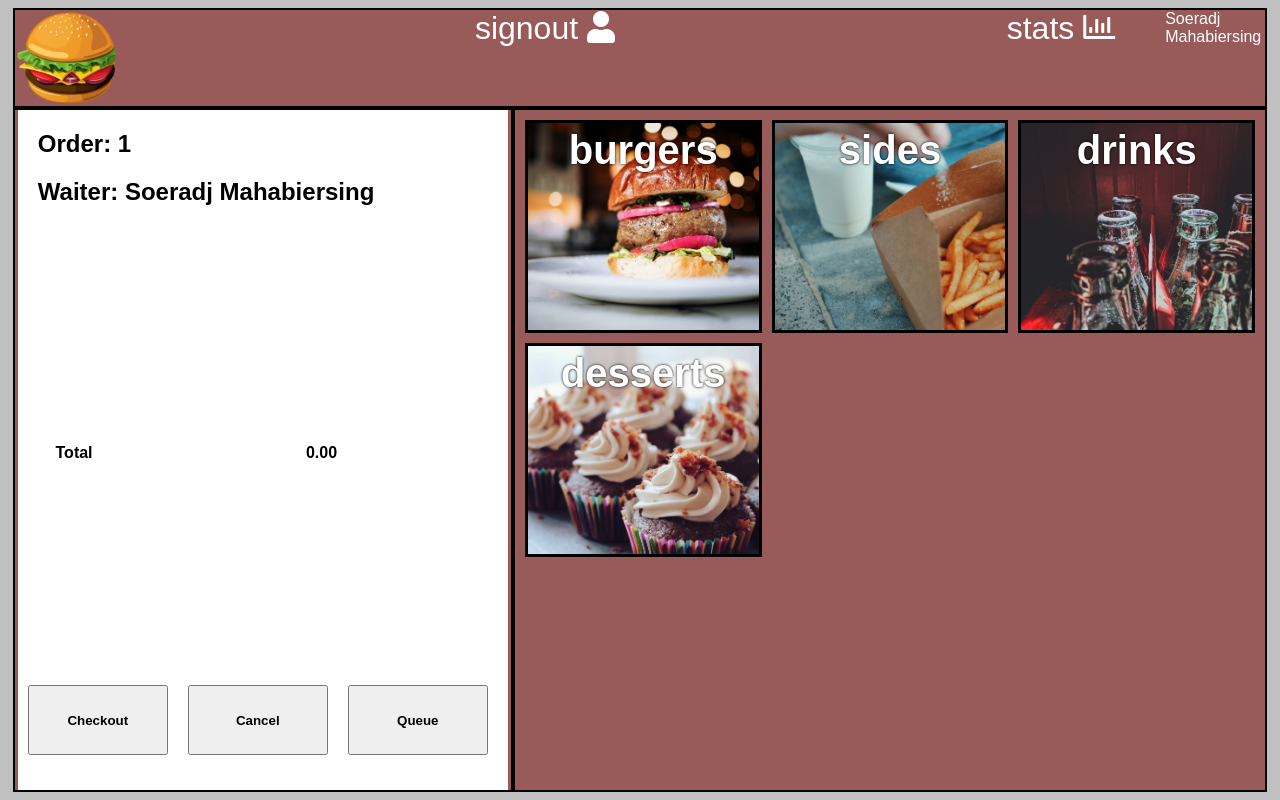
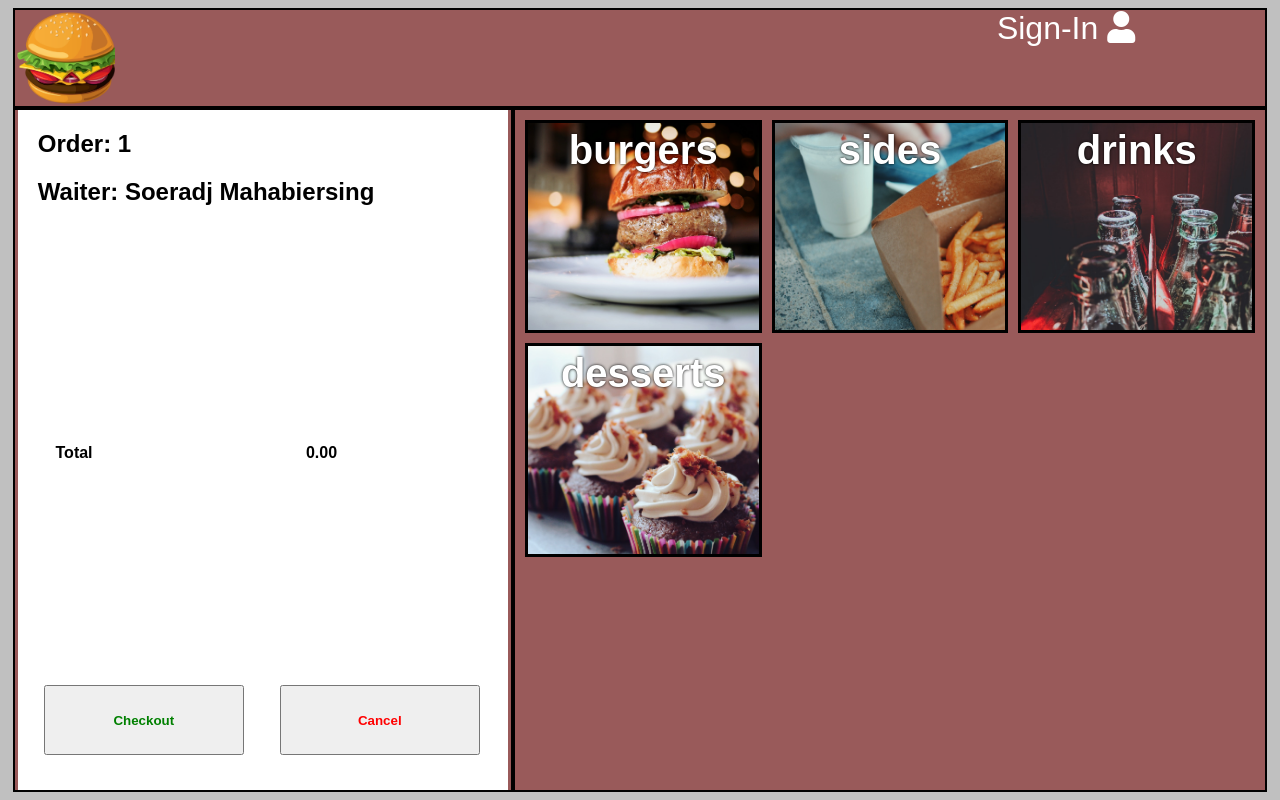
Before and after one commit to xenoflits/pointofsale, a React (Create React App) app: page / in a window 1280 px wide. Built offline with nearby package versions, Linux system fonts and the light colour scheme.

Commit message:
work on login

```diff
--- a/src/App.css
+++ b/src/App.css
@@ -68,17 +68,17 @@ table {
 button {
 font-weight: 900;
 height: 70px;
-width: 140px;
-margin-left: 10px;
+width: 200px;
+margin-left: 26px;
 margin-right: 10px;
 margin-top: 10px;
 }
 .checkout-button {
-
+color: green;
 }
 
 .cancel-button {
-
+color: red;
 }
 
 .queue-button {
@@ -114,9 +114,7 @@ margin-top: 10px;
 
 }
 
-.otherpaymentsblock {
 
-}
 
 .nrbutton {
   width: 100px;
@@ -216,18 +214,24 @@ text-shadow: 0px 0px 3px #000;
   color: #fff;
   display: grid;
   grid-template-columns: 100px 1fr 100px;
+  grid-template-areas: "logo  controls  current"
 }
 
 .logo {
   background-image: url('./images/logo.png');
   align-items: stretch;
   background-size: cover;
+  grid-area: logo;
 
 }
 
 .controls {
-  display: grid;
-  grid-template-columns: 1fr 1fr 50px;
   text-align: right;
   font-size: 2rem;
+  grid-area: controls;
+  padding-right: 30px;
 }
+
+.currentuser {
+  grid-area: current;
+}
--- a/src/App.js
+++ b/src/App.js
@@ -7,23 +7,27 @@ import Checkout from './components/ticketpanel/checkout'
 
 
 class App extends Component {
-  constructor(){
+  constructor() {
     super();
     this.state = {
       items: [],
       ordernr: 1,
       showCheckOut: false,
-      totalamount: 0
+      totalamount: 0,
+      currentuser: "",
+      signedin: false
     }
     this.handleItemClick = this.handleItemClick.bind(this);
     this.newordernr = this.newordernr.bind(this);
     this.cancel = this.cancel.bind(this);
     this.nextnr = this.nextnr.bind(this);
+    this.signin = this.signin.bind(this);
+    this.signout = this.signout.bind(this);
   }
 
-  handleItemClick(obj){
+  handleItemClick(obj) {
     console.log(obj);
-    let temp =  this.state.items;
+    let temp = this.state.items;
     /*let check = temp.includes(obj)
     if (check){
 console.log(check)
@@ -35,7 +39,21 @@ console.log(check)
     })
   }
 
-newordernr(total){
+  signin() {
+
+    this.setState({
+      signedin: true
+    })
+  }
+
+  signout() {
+
+    this.setState({
+      signedin: false
+    })
+  }
+
+  newordernr(total) {
 
     this.setState({
 
@@ -44,41 +62,41 @@ newordernr(total){
     })
   }
 
-nextnr(){
+  nextnr() {
     this.setState({
-    ordernr: this.state.ordernr+1,
+      ordernr: this.state.ordernr + 1,
       showCheckOut: false
     })
     this.cancel();
   }
 
-cancel(){
+  cancel() {
     this.setState({
       items: []
     })
   }
 
-cancelnotallowed(){
+  cancelnotallowed() {
     alert('cancel not possible during checkout');
   }
 
   render() {
-    if (this.state.showCheckOut){
+    if (this.state.showCheckOut) {
 
       return (
         <div className="App">
-        <Navbar />
+          <Navbar cuser={this.state.currentuser} sstatus={this.state.signedin} signin={this.signin} signout={this.signout} currentuser={this.state.currentuser} />
           <Ticketpanel cancel={this.cancelnotallowed} neworder={this.newordernr} ordernr={this.state.ordernr} items={this.state.items} />
 
-        <Checkout nextnr={this.nextnr} total={this.state.totalamount}/>
+          <Checkout nextnr={this.nextnr} total={this.state.totalamount} />
         </div>
       )
     }
-    else{
+    else {
 
       return (
         <div className="App">
-        <Navbar />
+          <Navbar cuser={this.state.currentuser} sstatus={this.state.signedin} signin={this.signin} signout={this.signout} currentuser={this.state.currentuser} />
           <Ticketpanel cancel={this.cancel} neworder={this.newordernr} ordernr={this.state.ordernr} items={this.state.items} />
 
           <Itempanel handleItemClick={this.handleItemClick} />
--- a/src/components/navbar/navbar.js
+++ b/src/components/navbar/navbar.js
@@ -1,29 +1,29 @@
 import React from 'react'
 
 class Navbar extends React.Component {
-    constructor(){
-        super();
-        this.state = {
-            user: "Soeradj Mahabiersing",
 
+
+    render() {
+        let signed = "";
+        if (this.props.sstatus) {
+            signed = <div onClick={this.props.signout} className="control-button">
+                Sign-Out <i className="fas fa-user"></i>
+            </div>
         }
+        else {
+            signed = <div onClick={this.props.signin} className="control-button">
+                Sign-In <i className="fas fa-user"></i>
+            </div>
         }
-    render(){
-        return(
+        return (
             <section className="navbar">
                 <div className="logo">
 
                 </div>
                 <div className="controls">
-            <div className="control-button">
-            signout <i className="fas fa-user"></i>
+                    {signed}
                 </div>
-            <div className="control-button">
-              stats <i className="far fa-chart-bar"></i>
-            </div>
-
-          </div>
-          <div>{this.state.user}</div>
+                <div className="currentuser">{this.props.cuser}</div>
             </section>
         )
     }
--- a/src/components/ticketpanel/checkout.js
+++ b/src/components/ticketpanel/checkout.js
@@ -80,20 +80,21 @@ class Checkout extends React.Component {
         const Buttons = ButtonNrs.map((button, i) => <Button key={i} handleOk={this.handleOk} handleClear={this.handleClear} handleNr={this.handleNr} obj={button} />)
         return (
             <div className="checkout">
-                <div className="checkout-left">
-                    <div className="amount"><label className="amount-input">{received}</label></div>
-                    <div className="checkout-nr">
-                        {Buttons}
 
-                        <img className="other-p" src={otherpayments} alt="otherpaymentoptions" />
-                    </div>
-                </div>
                 <div className="checkout-right">
                     <img onClick={()=>this.handleBill(500)} className="bills" src={fiveeuro} alt="5euro" />
                     <img onClick={()=>this.handleBill(1000)}className="bills" src={teneuro} alt="10euro" />
                     <img onClick={()=>this.handleBill(2000)}className="bills" src={twentyeuro} alt="20euro" />
                     <img onClick={()=>this.handleBill(5000)}className="bills" src={fiftyeuro} alt="50euro" />
 
+                </div>
+                <div className="checkout-left">
+
+                    <div className="checkout-nr">
+                        {Buttons}
+
+                        <img className="other-p" src={otherpayments} alt="otherpaymentoptions" />
+                    </div>
                 </div>
                 <div className="calculate">
                     <h1>Total Amount:</h1>
--- a/src/components/ticketpanel/ticket.js
+++ b/src/components/ticketpanel/ticket.js
@@ -61,7 +61,7 @@ class Ticket extends React.Component {
                 <div className="buttons">
                     <button onClick={() => this.newOrder(subtotal)} className="checkout-button">Checkout</button>
                     <button onClick={this.props.cancel} className="cancel-button">Cancel</button>
-                    <button className="queue-button">Queue</button>
+
                 </div>
             </div>
         )
```
Lines whose indentation alone changed are shown as unchanged.
